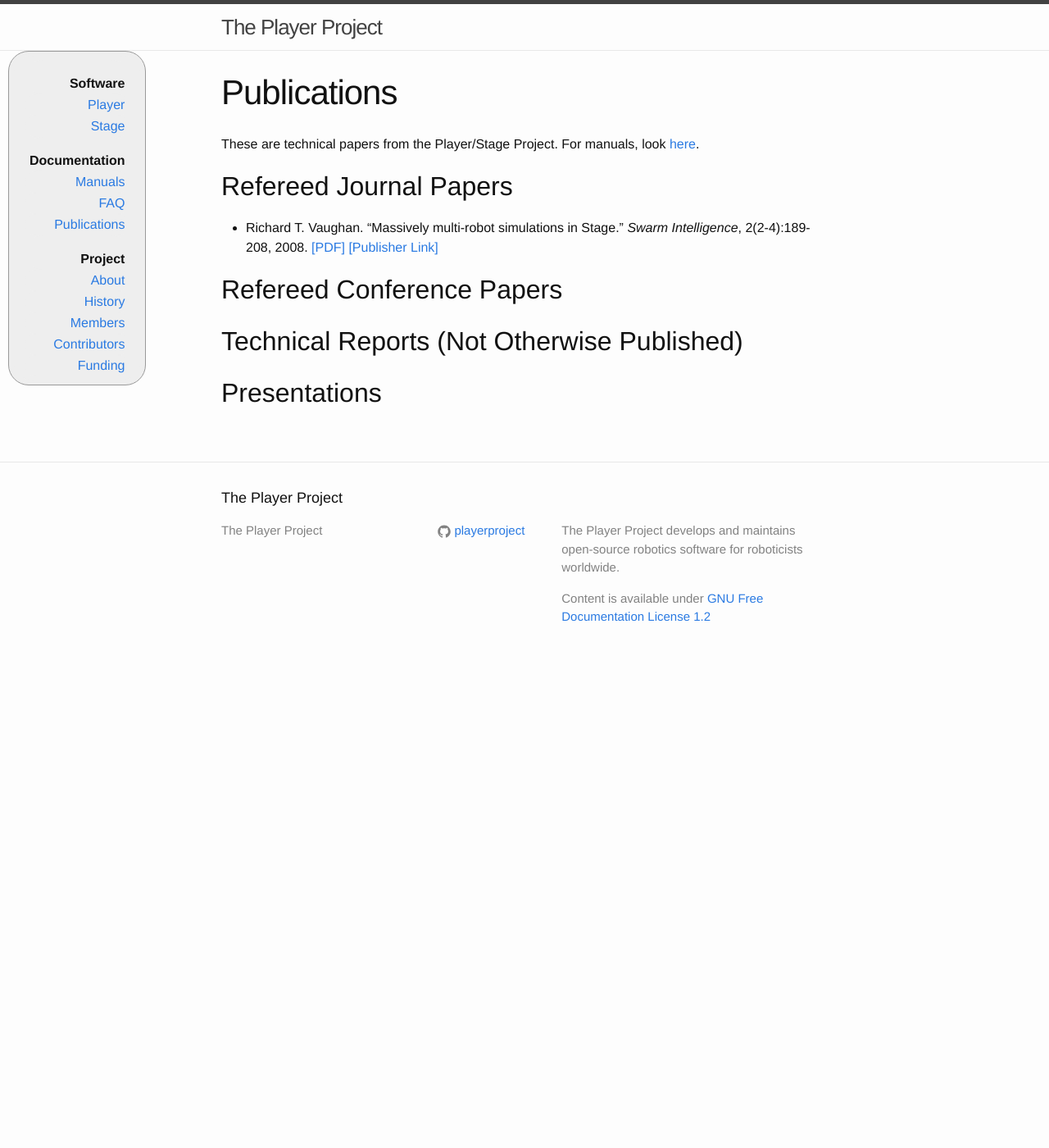
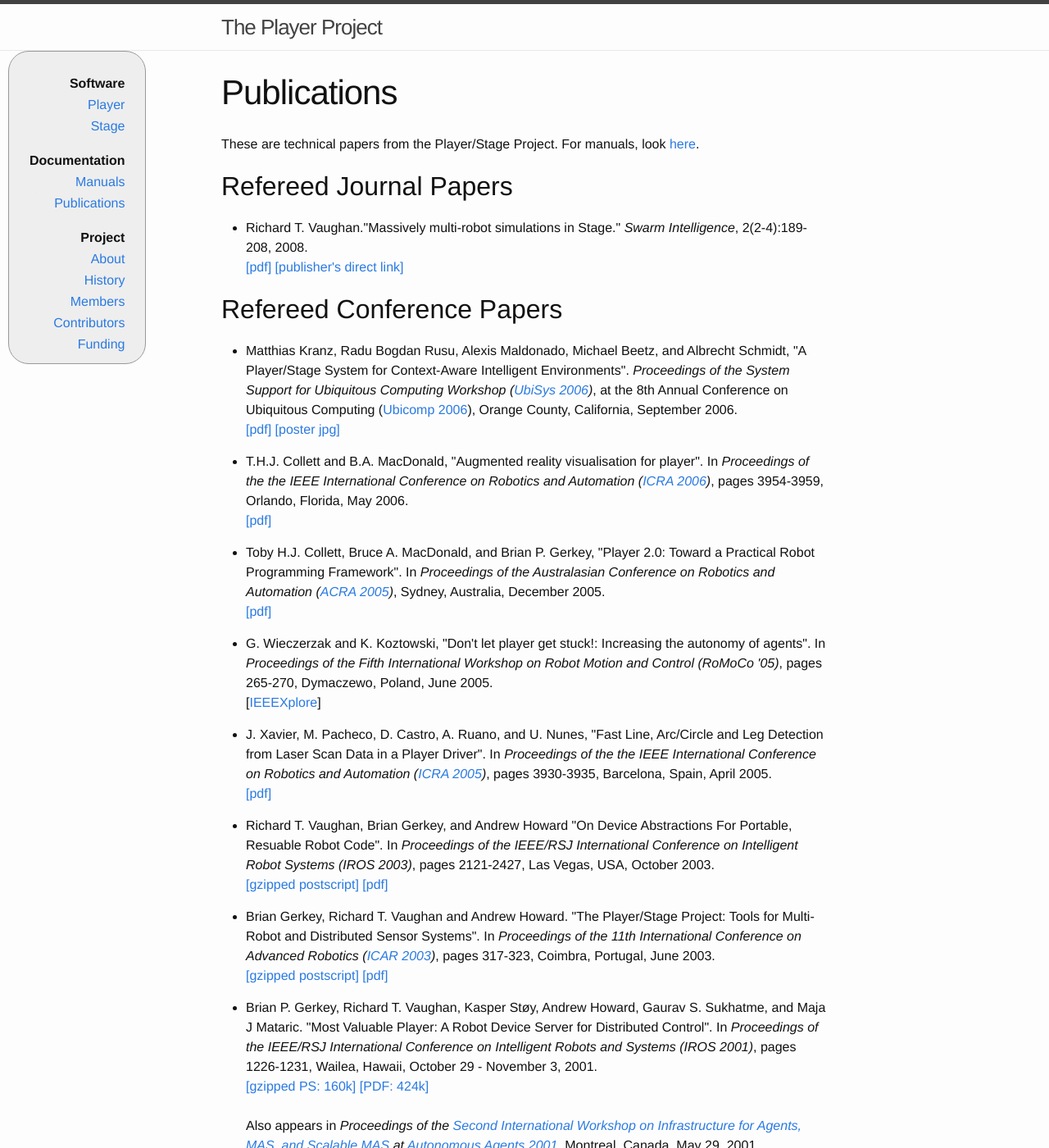
Before and after one commit to playerproject/playerproject.github.io, a Jekyll site: the page built from publications.html, in a window 1280 px wide and 1400 px high. Shown: the whole window at 82% size. Built offline with Jekyll 4.4.1, drawn with Linux system fonts in a browser that asks for light colours; some of the changed text lies outside the part shown.

Commit message:
Added publications and manuals, removed faq

```diff
--- a/_includes/footer.html
+++ b/_includes/footer.html
@@ -9,6 +9,7 @@
         <ul class="contact-list">
           <li>{{ site.title }}</li>
           <li><a href="mailto:{{ site.email }}">{{ site.email }}</a></li>
+          <li><a href="https://github.com/playerproject/playerproject.github.io">Site Source on GitHub</a></li>
         </ul>
       </div>
 
--- a/_includes/sidebar.html
+++ b/_includes/sidebar.html
@@ -8,7 +8,6 @@
 
 <li class="sidebar"><br><b>Documentation</b></li>
 <li class="sidebar"><a href="/manuals">Manuals</a></li>
-<li class="sidebar"><a href="/faq">FAQ</a></li>
 <li class="sidebar"><a href="/publications">Publications</a></li>
 
 <li class="sidebar"><br><b>Project</b></li>
--- /dev/null
+++ b/publications.html
@@ -0,0 +1,155 @@
+---
+layout: page
+title: Publications
+permalink: /publications/
+---
+
+<p>
+These are technical papers from the Player/Stage Project. For manuals, look <a href="/manuals">here</a>.
+</p>
+
+
+<h2>Refereed Journal Papers</h2>
+<ul>
+
+<li>Richard T. Vaughan."Massively multi-robot simulations in Stage."
+  <em>Swarm Intelligence</em>, 2(2-4):189-208, 2008.
+<br>
+<a href="http://autonomy.cs.sfu.ca/doc/vaughan_si08.pdf">[pdf]</a>
+
+<a href="http://www.springerlink.com/content/n07226r442887871/">[publisher's direct link]</a>
+</ul>
+
+<h2>Refereed Conference Papers</h2>
+<ul>
+
+<li>
+Matthias Kranz, Radu Bogdan Rusu, Alexis Maldonado,
+Michael Beetz, and Albrecht Schmidt,
+"A Player/Stage System for Context-Aware Intelligent
+Environments". <i>Proceedings of the
+System Support for Ubiquitous Computing Workshop
+(<a href="http://www.magic.ubc.ca/ubisys/">UbiSys 2006</a>)</i>,
+at the 8th Annual Conference on Ubiquitous Computing (<a
+href="http://ubicomp.org/ubicomp2006/">Ubicomp 2006</a>),
+Orange County, California, September 2006.<br>
+<A HREF="http://www9.cs.tum.edu/people/rusu/publications/own/Rusu06UbiSys.pdf">[pdf]</A>
+<A HREF="doc/ubicomp2006-poster.jpg">[poster jpg]</A>
+<p>
+<li>
+T.H.J. Collett and B.A. MacDonald,
+"Augmented reality visualisation for player".
+In <i>Proceedings of the the IEEE
+International Conference on Robotics and Automation
+(<a href="http://www.icra2006.org">ICRA 2006</a>)</i>,
+pages 3954-3959, Orlando, Florida, May 2006.<br>
+<A
+HREF="http://www.ele.auckland.ac.nz/~tcol036/?id=download&s=nature&action=start&category=publications&file=T.Collett_-_ICRA2006_-_Augmented_Reality_Visualisation_for_Player_-_Paper;T.Collett_-_ICRA2006_-_Augmented_Reality_Visualisation_for_Player_-_Paper.pdf">[pdf]</A>
+<p>
+<li>
+Toby H.J. Collett, Bruce A. MacDonald, and Brian P. Gerkey,
+"Player 2.0: Toward a Practical Robot Programming Framework".
+In <i>Proceedings of the
+Australasian Conference on Robotics and Automation (<a
+href="http://www.araa.asn.au/acra/acra2005">ACRA 2005</a>)</i>,
+Sydney, Australia, December 2005.<br>
+<A
+HREF="http://www.araa.asn.au/acra/acra2005/papers/collet.pdf">[pdf]</A>
+<p>
+<li>
+G. Wieczerzak and K. Koztowski,
+"Don't let player get stuck!: Increasing the autonomy of agents".
+In <i>Proceedings of the Fifth International Workshop on
+Robot Motion and Control (RoMoCo '05)</i>,
+pages 265-270, Dymaczewo, Poland, June 2005.<br>
+[<a href="http://ieeexplore.ieee.org">IEEEXplore</a>]
+<p>
+<li>
+J. Xavier, M. Pacheco, D. Castro, A. Ruano, and U. Nunes,
+"Fast Line, Arc/Circle and Leg Detection from Laser Scan Data in a
+Player Driver".
+In <i>Proceedings of the the IEEE
+International Conference on Robotics and Automation
+(<a href="http://www.icra2005.org">ICRA 2005</a>)</i>,
+pages 3930-3935, Barcelona, Spain, April 2005.<br>
+<A
+HREF="http://miarn.sourceforge.net/pdf/a1738b.pdf">[pdf]</A>
+<p>
+<li>
+Richard T. Vaughan, Brian Gerkey, and Andrew Howard "On Device
+Abstractions For Portable, Resuable Robot Code".  In <i>Proceedings of the
+IEEE/RSJ International Conference on Intelligent Robot Systems
+(IROS 2003)</i>,
+pages 2121-2427, Las Vegas, USA, October 2003. <br>
+<A
+HREF="http://robotics.stanford.edu/~gerkey/research/final_papers/iros03-abstraction.ps.gz">[gzipped
+postscript]</A> <A
+HREF="http://robotics.stanford.edu/~gerkey/research/final_papers/iros03-abstraction.pdf">[pdf]</A>
+<p>
+<li>
+Brian Gerkey, Richard T. Vaughan and Andrew Howard. "The
+Player/Stage Project: Tools for Multi-Robot and Distributed Sensor
+Systems".
+In <i>Proceedings of the 11th International Conference on Advanced Robotics
+(<A HREF="http://www.isr.uc.pt/icar03/">ICAR 2003</A>)</i>,
+pages 317-323,
+Coimbra, Portugal, June 2003. <br>
+<A HREF="http://robotics.stanford.edu/~gerkey/research/final_papers/icar03-player.ps.gz">[gzipped
+postscript]</A> <A HREF="http://robotics.stanford.edu/~gerkey/research/final_papers/icar03-player.pdf">[pdf]</A>
+ <p>
+<li>Brian P. Gerkey, Richard T. Vaughan, Kasper St&oslash;y, Andrew Howard,
+Gaurav S. Sukhatme, and Maja J Mataric.
+"Most Valuable Player: A Robot Device Server for Distributed Control".
+In <i>Proceedings of the IEEE/RSJ International Conference
+on Intelligent Robots and Systems
+(IROS 2001)</i>,
+pages 1226-1231, Wailea, Hawaii, October 29 - November 3, 2001.
+<br>
+<a href="http://robotics.stanford.edu/~gerkey/research/final_papers/iros01-player.ps.gz">[gzipped PS: 160k]</a>
+<a href="http://robotics.stanford.edu/~gerkey/research/final_papers/iros01-player.pdf">[PDF: 424k]</a><br> <br>
+Also appears in <i>Proceedings of the
+<a href=http://www.cs.cf.ac.uk/User/O.F.Rana/agents2001/>
+Second International Workshop on Infrastructure for
+Agents, MAS, and Scalable MAS</a> at
+<a href=http://www.csc.liv.ac.uk/~agents2001/>Autonomous Agents 2001</a></i>,
+Montreal, Canada, May 29, 2001.
+<br>
+<a href="http://robotics.stanford.edu/~gerkey/research/final_papers/aa01-MASwkshp-player.ps.gz">[gzipped PS: 136k]</a>
+<a href="http://robotics.stanford.edu/~gerkey/research/final_papers/aa01-MASwkshp-player.pdf">[PDF: 368k]</a>
+</ul>
+
+<!--
+<h2>Current Submissions</h2>
+<ul>
+
+</ul>
+-->
+
+
+<h2>Technical Reports (which are not otherwise
+published)</h2>
+<ul>
+<li>Richard T. Vaughan.
+"Stage: A Multiple Robot Simulator".  Technical Report
+<a href="http://iris.usc.edu/~irislib">IRIS</a>-00-394,
+Institute for Robotics and Intelligent Systems,
+School of Engineering, University of Southern California,
+2000.
+<p>
+<li>Brian Gerkey, Kasper St&oslash;y and Richard T. Vaughan.
+"Player Robot Server".  Technical Report
+<a href="http://iris.usc.edu/~irislib">IRIS</a>-00-392,
+Institute for Robotics and Intelligent Systems,
+School of Engineering, University of Southern California,
+November 2000.
+<br>
+<a href="http://robotics.stanford.edu/~gerkey/research/final_papers/player.ps.gz">[gzipped PS: 120k]</a>
+<a href="http://robotics.stanford.edu/~gerkey/research/final_papers/player.pdf">[PDF: 280k]</a>
+</ul>
+
+<h2>Presentations</h2>
+<ul>
+<li>Invited Presentation, <a href="http://www.darpa.mil/ipto/">Information Processing Technology Office</a>,<a href="http://www.darpa.mil/DARPATech2002"> DARPATech Symposium 2002 </a>. Overview poster.
+<br>
+<a href="doc/darpatech_2002.pdf">[PDF: 330k]</a>
+</ul>
--- a/publications.md
+++ /dev/null
@@ -1,18 +0,0 @@
----
-layout: page
-title: Publications
-permalink: /publications/
----
-
-These are technical papers from the Player/Stage Project. For manuals, look [here](/manuals).
-
-## Refereed Journal Papers
-* Richard T. Vaughan. "Massively multi-robot simulations in Stage." *Swarm Intelligence*, 2(2-4):189-208, 2008.
-[[PDF]](http://autonomy.cs.sfu.ca/doc/vaughan_si08.pdf)
-[[Publisher Link]](http://www.springerlink.com/content/n07226r442887871/)
-
-## Refereed Conference Papers
-
-## Technical Reports (Not Otherwise Published)
-
-## Presentations
```
Also changed, not shown: contributors.md (+1 -1 lines), faq.md (deleted, +0 -5 lines), manuals.html (added, +138 -0 lines), manuals.md (deleted, +0 -5 lines).
